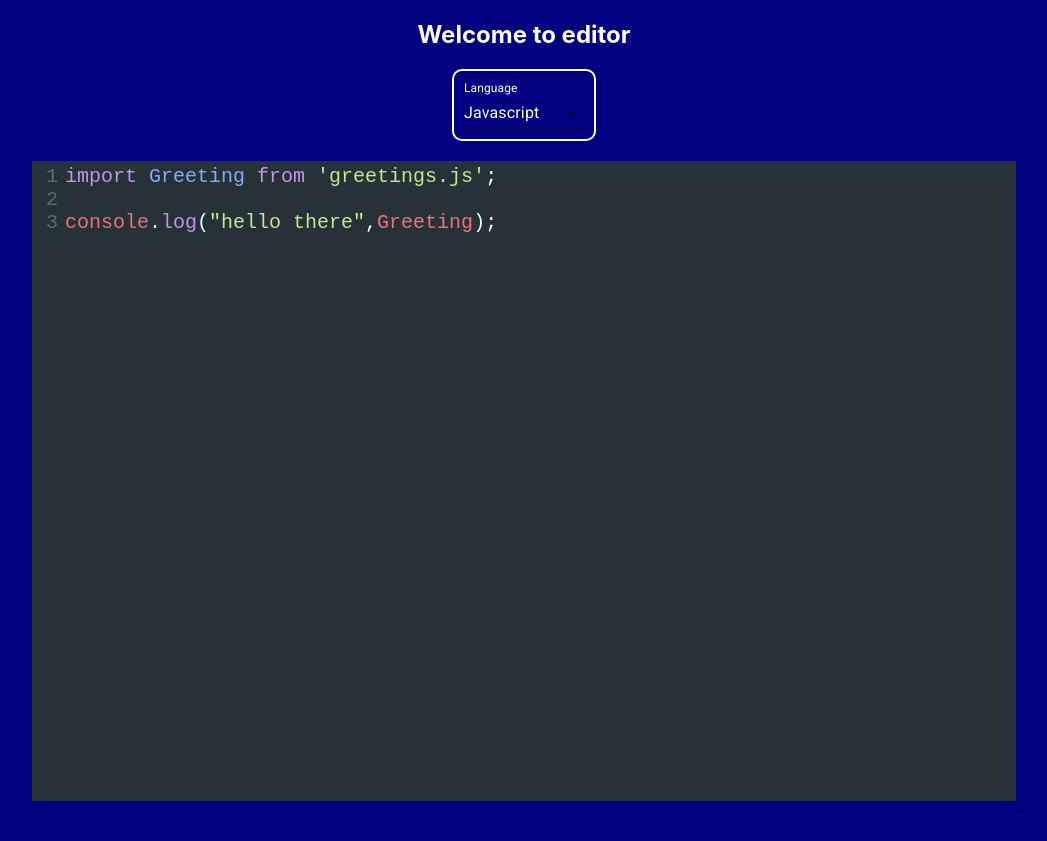
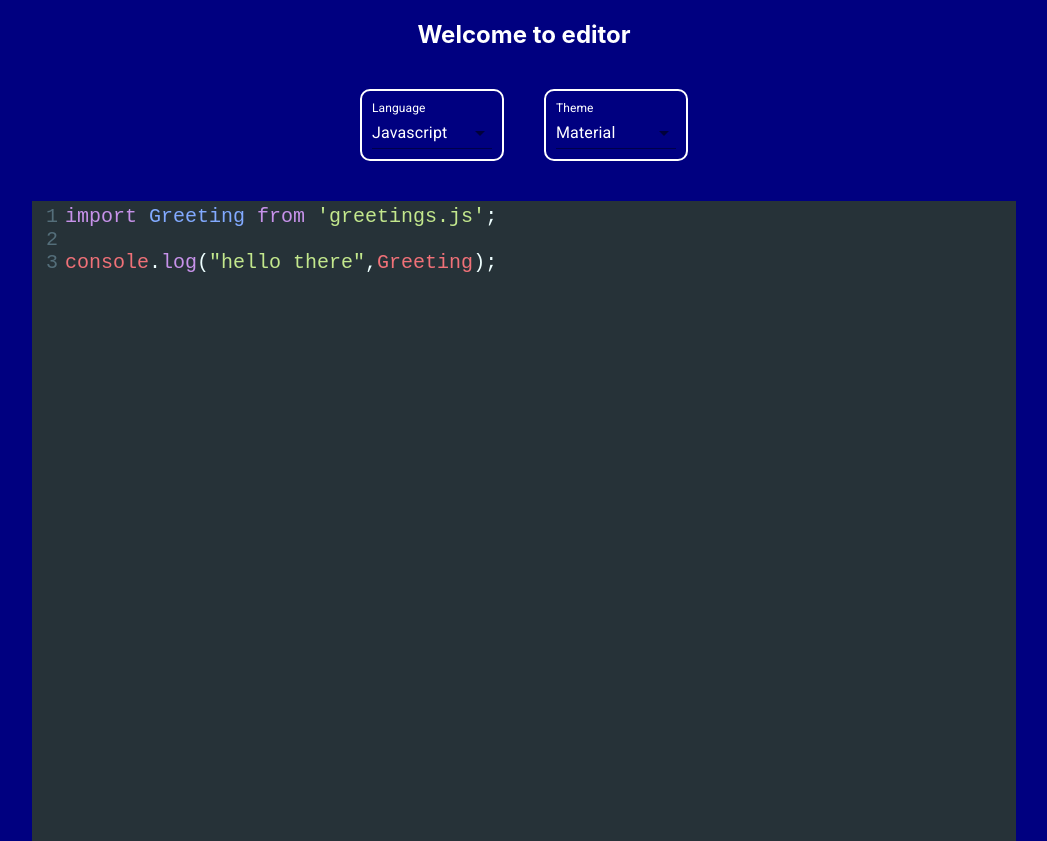
Before and after one commit to JeeheonKim/codedocs, a React (Create React App) app: page / in a window 1280 px wide. Shown: the whole page, without its empty margins (116-1163 px from the left). Before the commit the page ends 801 px from the top, so only its background shows below. Built offline with nearby package versions, Linux system fonts and the light colour scheme.

Commit message:
added theme options

```diff
--- a/src/views/editor/index.js
+++ b/src/views/editor/index.js
@@ -10,6 +10,8 @@ import {
 import {Controlled as CodeMirror} from 'react-codemirror2';
 import 'codemirror/lib/codemirror.css';
 import 'codemirror/theme/material.css';
+import 'codemirror/theme/dracula.css';
+import 'codemirror/theme/monokai.css';
 import MODES from './modes';
 
 const useStyles = makeStyles({
@@ -38,6 +40,7 @@ const useStyles = makeStyles({
     border: '2px solid white',
     borderRadius: '10px',
     padding: '10px',
+    margin: '20px',
   },
   label: {
     color: 'white',
@@ -46,9 +49,16 @@ const useStyles = makeStyles({
   LangInput: {
     color: 'white',
   },
+  toolbar: {
+    display: 'flex',
+    flexDirection: 'row',
+    alignItems: 'center',
+    justifyContent: 'center',
+  },
 });
 
 const Editor = () => {
+  const [theme, setTheme] = useState('material');
   const [lang, setLang] = useState('Javascript');
   const [code, setCode] = useState(
     `import Greeting from 'greetings.js';\n\nconsole.log("hello there",Greeting);`
@@ -57,6 +67,7 @@ const Editor = () => {
   return (
     <div className={classes.root}>
       <h2 className={classes.heading}>Welcome to editor</h2>
+      <div className="toolbar">
         <FormControl className={classes.formControl}>
           <InputLabel className={classes.label}>Language</InputLabel>
           <Select
@@ -74,6 +85,21 @@ const Editor = () => {
             <MenuItem value={'Java'}>Java</MenuItem>
           </Select>
         </FormControl>
+        <FormControl className={classes.formControl}>
+          <InputLabel className={classes.label}>Theme</InputLabel>
+          <Select
+            className={classes.LangInput}
+            value={theme}
+            onChange={(newVal) => {
+              setTheme(newVal.target.value);
+            }}
+          >
+            <MenuItem value={'material'}>Material</MenuItem>
+            <MenuItem value={'dracula'}>Dracula</MenuItem>
+            <MenuItem value={'monokai'}>Monokai</MenuItem>
+          </Select>
+        </FormControl>
+      </div>
       <div className={`Editor ${classes.Editor}`}>
         <CodeMirror
           className={`code-mirror-container ${classes.codeMirror}`}
@@ -81,7 +107,7 @@ const Editor = () => {
           options={{
             lineNumbers: true,
             mode: MODES.getMode(lang),
-            theme: 'material',
+            theme: theme,
             scrollbarStyle: null,
             indentUnit: 2,
             indentWithTabs: true,
```
Lines whose indentation alone changed are shown as unchanged.
